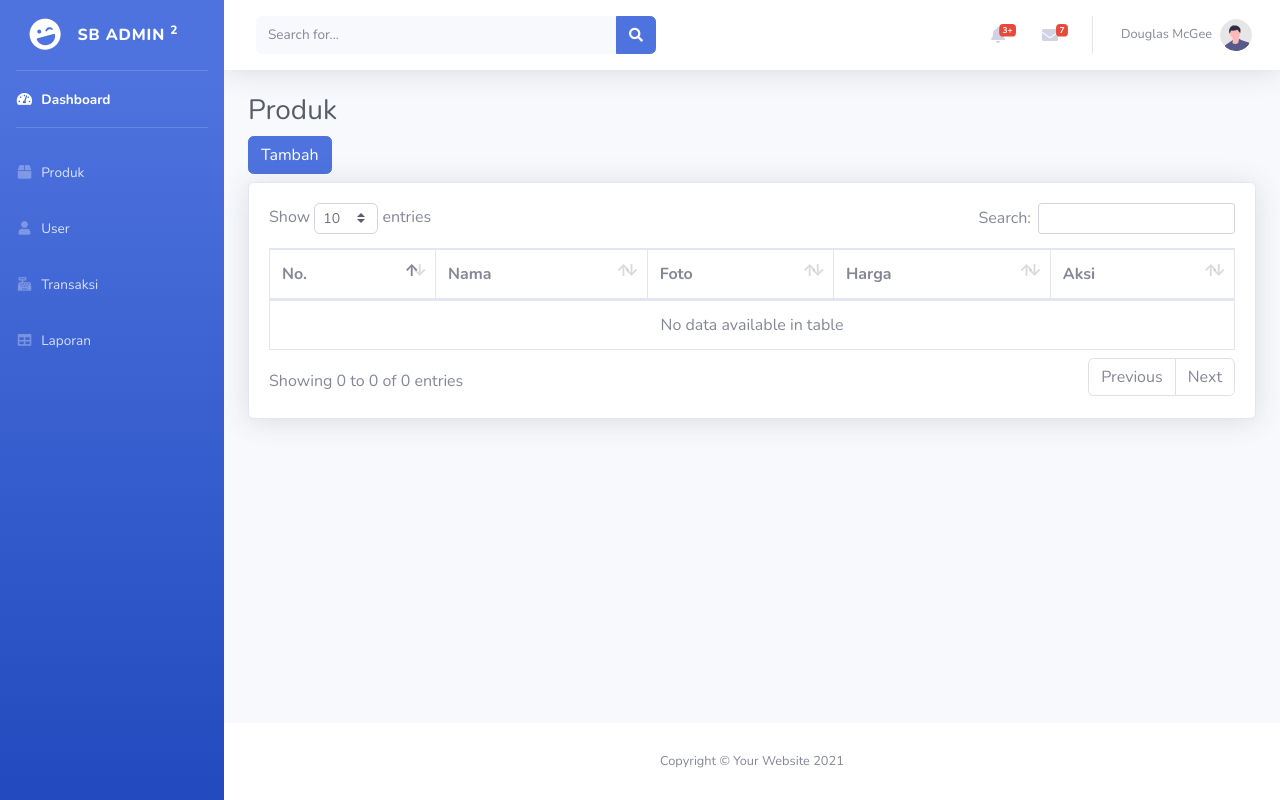
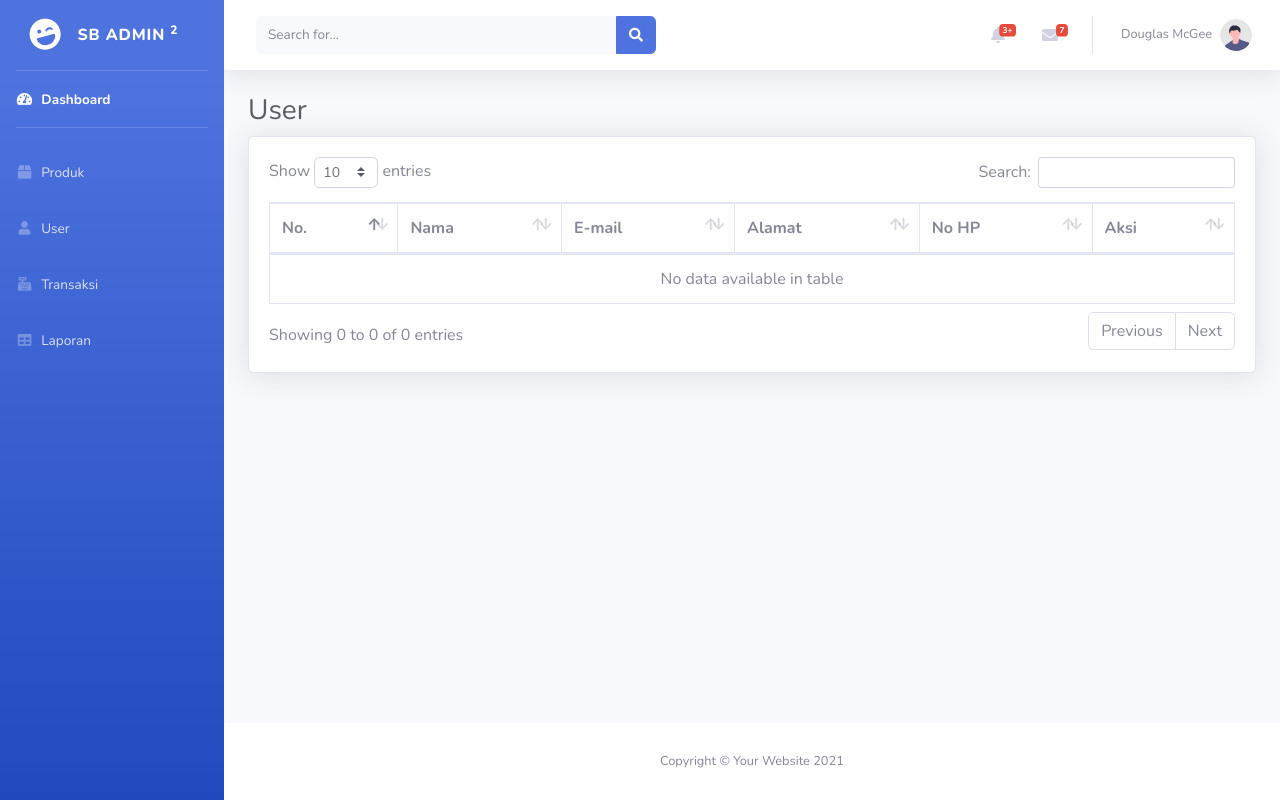
Before and after one commit to devryank/thebar-gizi, a PHP site: page /thebar-gizi/dashboard/user/index.php in a window 1280 px wide. Run offline with PHP 8.4, Linux system fonts and the light colour scheme; data that the repository does not hold is empty.

Commit message:
feat: add user data on dashboard

```diff
--- a/dashboard/user/index.php
+++ b/dashboard/user/index.php
@@ -199,8 +199,7 @@
         <div class="container-fluid">
 
             <!-- Page Heading -->
-            <h1 class="h3 mb-2 text-gray-800">Produk</h1>
-            <a href="tambah.php" class="btn btn-primary mb-2">Tambah</a>
+            <h1 class="h3 mb-2 text-gray-800">User</h1>
             <!-- DataTales Example -->
             <div class="card shadow mb-4">
                 <div class="card-body">
@@ -210,25 +209,26 @@
                                 <tr>
                                     <th>No.</th>
                                     <th>Nama</th>
-                                    <th>Foto</th>
-                                    <th>Harga</th>
+                                    <th>E-mail</th>
+                                    <th>Alamat</th>
+                                    <th>No HP</th>
                                     <th>Aksi</th>
                                 </tr>
                             </thead>
                             <tbody>
                                 <?php
                                 $no = 1;
-                                $query = mysqli_query($conn, 'SELECT * FROM produk');
+                                $query = mysqli_query($conn, 'SELECT * FROM user');
                                 while ($data = mysqli_fetch_array($query)) {
                                 ?>
                                     <tr>
                                         <td><?php echo $no++ ?></td>
                                         <td><?php echo $data['nama'] ?></td>
-                                        <td><img width="100px" src="<?= $base_url; ?>/assets/img/<?php echo $data['kategori'] . "/" . $data['foto'] ?>" alt=""></td>
-                                        <td><?php echo "Rp " . number_format($data['harga'], 2, ',', '.') ?></td>
+                                        <td><?php echo $data['email'] ?></td>
+                                        <td><?php echo $data['alamat'] ?></td>
+                                        <td><?php echo $data['no_hp'] ?></td>
                                         <td>
-                                            <a href="<?= $base_url . '/dashboard/produk/edit.php/?id=' . $data['id']; ?>" class="btn btn-warning">Edit</a>
-                                            <a href="<?= $base_url . '/dashboard/produk/hapus.php/?id=' . $data['id']; ?>" class="btn btn-danger">Hapus</a>
+                                            <a href="<?= $base_url . '/dashboard/user/hapus.php/?id=' . $data['id']; ?>" class="btn btn-danger">Hapus</a>
                                         </td>
                                     </tr>
                                 <?php } ?>
```
Also changed, not shown: dashboard/user/hapus.php (+3 -6 lines).
